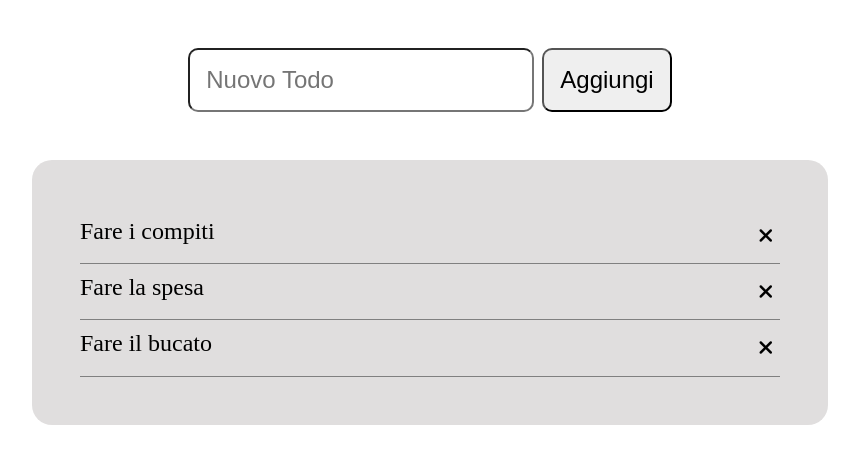
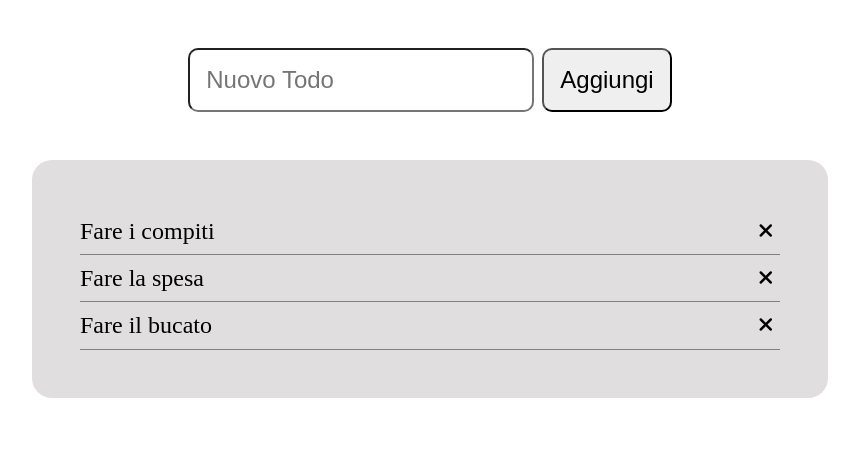
Before and after one commit to LLPROG/vue-todolist, a plain HTML site: page index.html in a window 1280 px wide. Shown: the whole page, without its empty margins (210-1069 px from the left). Drawn offline with nearby package versions, Linux system fonts and the light colour scheme.

Commit message:
exend area span in li

```diff
--- a/css/style.css
+++ b/css/style.css
@@ -14,6 +14,7 @@
 
 .cont-input {
     display: flex;
+    flex-wrap: wrap;
 }
 
 .input-user {
@@ -22,7 +23,6 @@
 
     border-radius: 10px;
     font-size: 1.5em;
-
 }
 
 .btn-add {
@@ -30,7 +30,6 @@
     border-radius: 10px;
     font-size: 1.5em;
     cursor: pointer;
-
 }
 
 ul {
@@ -39,15 +38,17 @@ ul {
     border-radius: 20px;
     padding: 3rem;
     font-size: 1.5em;
+    display: flex;
+    flex-direction: column;
+    flex-shrink: 1;
 }
 
 .todo {
     width: 700px;
-
     list-style: none;
-    padding: 0.6rem 0;
     border-bottom: 1px solid gray;
     display: flex;
+
 }
 
 .btn-delete {
@@ -69,4 +70,7 @@ ul {
 .todo-text {
     display: inline-block;
     width: 100%;
+    height: 100%;
+    padding: 0.6rem 0;
+
 }
```
